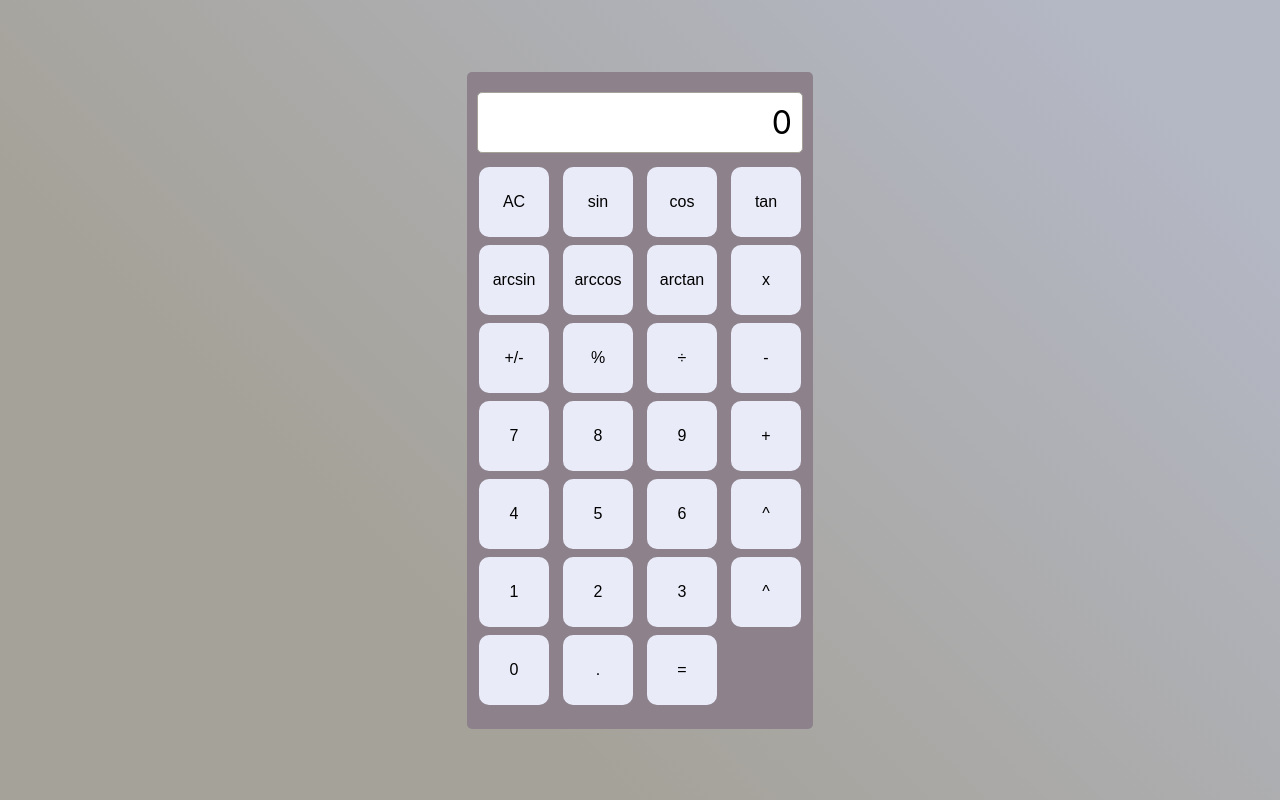
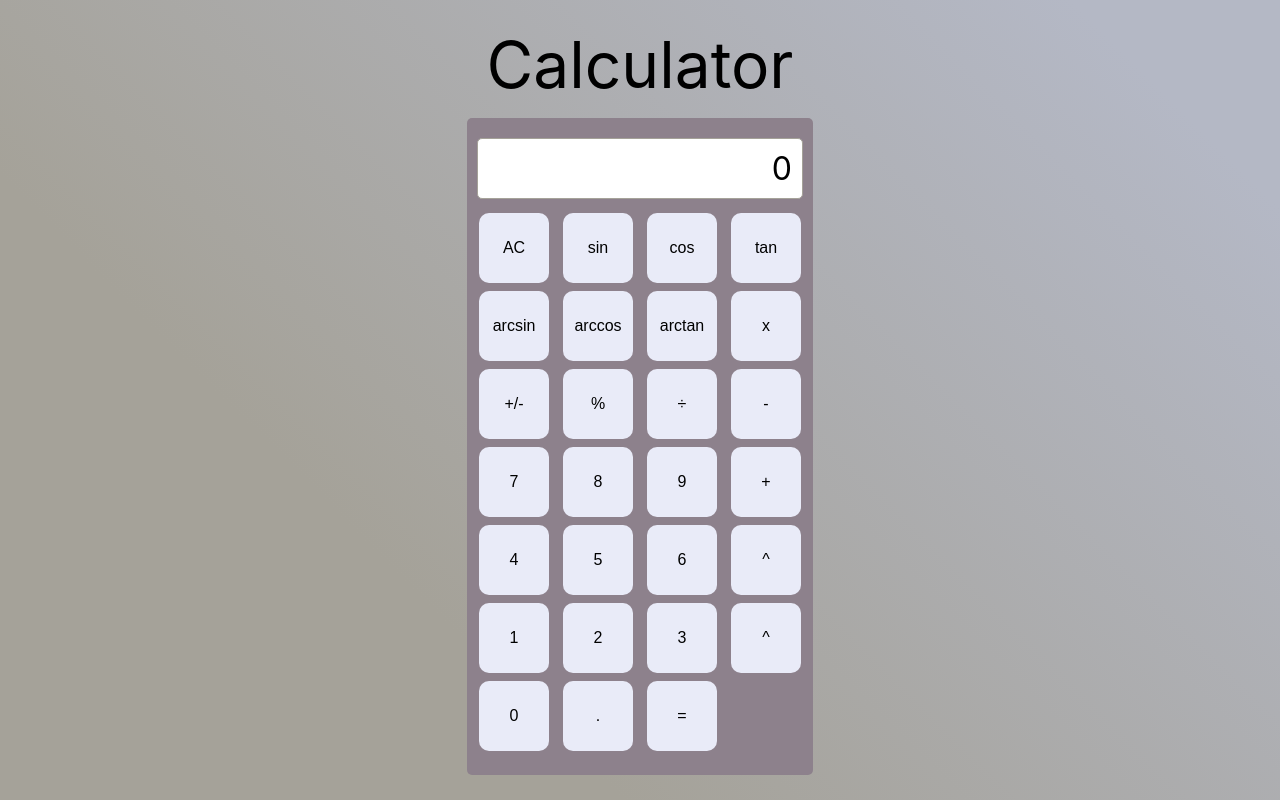
Before and after one commit to mohitahlawat2001/calculator-app, a React (Create React App) app: page / in a window 1280 px wide. Built offline with nearby package versions, Linux system fonts and the light colour scheme.

Commit message:
Added a heading

```diff
--- a/src/App.css
+++ b/src/App.css
@@ -5,15 +5,21 @@
   --silver: #a5a299;
   --taupe-gray: #8d818c;
  }
-
  .App {
   text-align: center;
   display: flex;
   justify-content: center;
   align-items: center;
+  flex-direction: column;
   height: 100vh;
   width: 100vw;
   background: linear-gradient(45deg, var(--silver) 30%, var(--french-gray) 90%);
+ }
+ .heading{
+  text-align: center;
+  font-size: 4rem;
+  padding-bottom: 15px;
+  margin: 0;
  }
 
  .button {
--- a/src/App.js
+++ b/src/App.js
@@ -6,6 +6,7 @@ function App() {
  const [equation, setEquation] = useState()
  return (
   <div className="App">
+  <p className="heading">Calculator</p>
    <div className="calculator">
     <div className="display">{display}</div>
     <div className="buttons">
```
